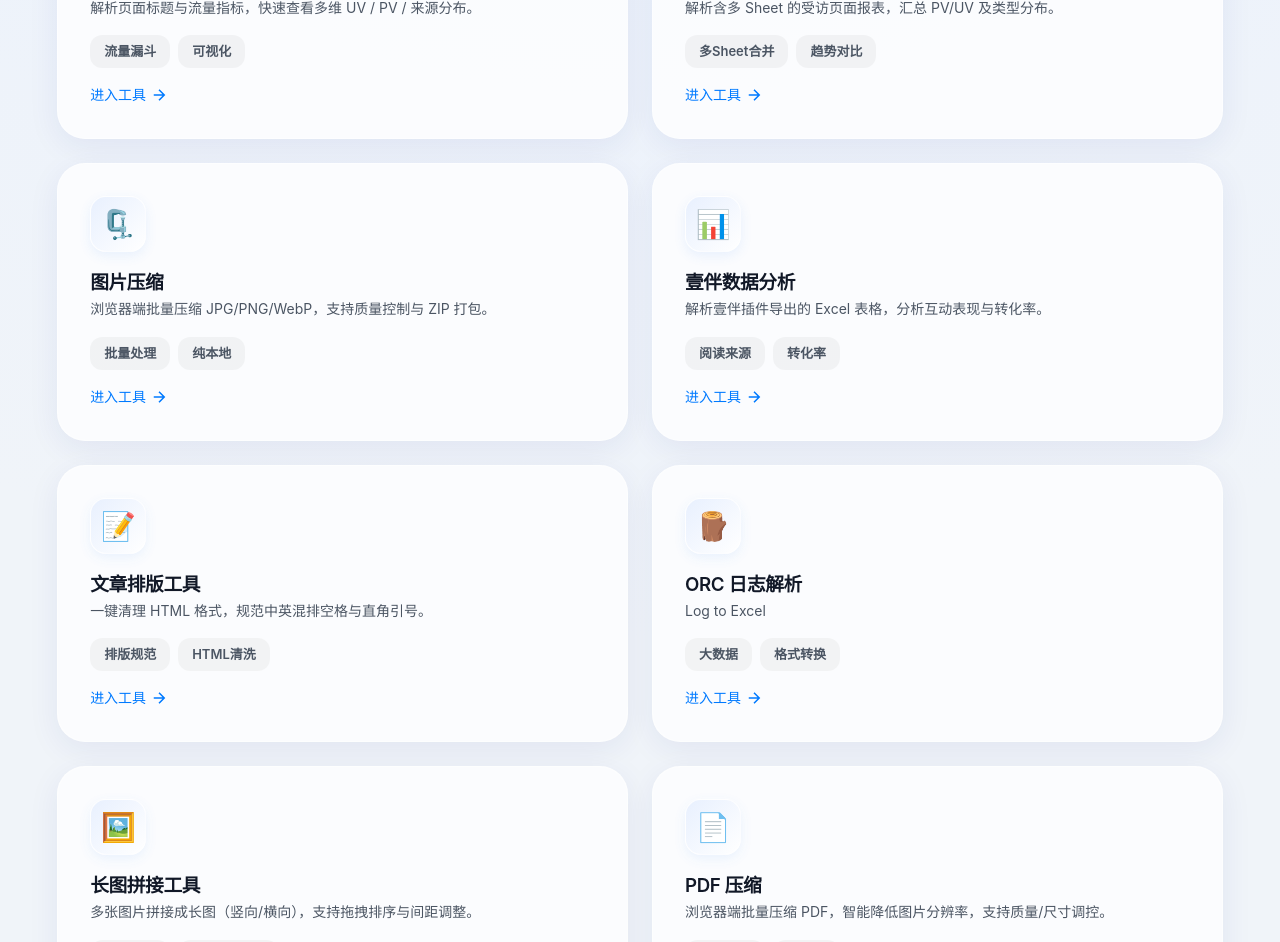
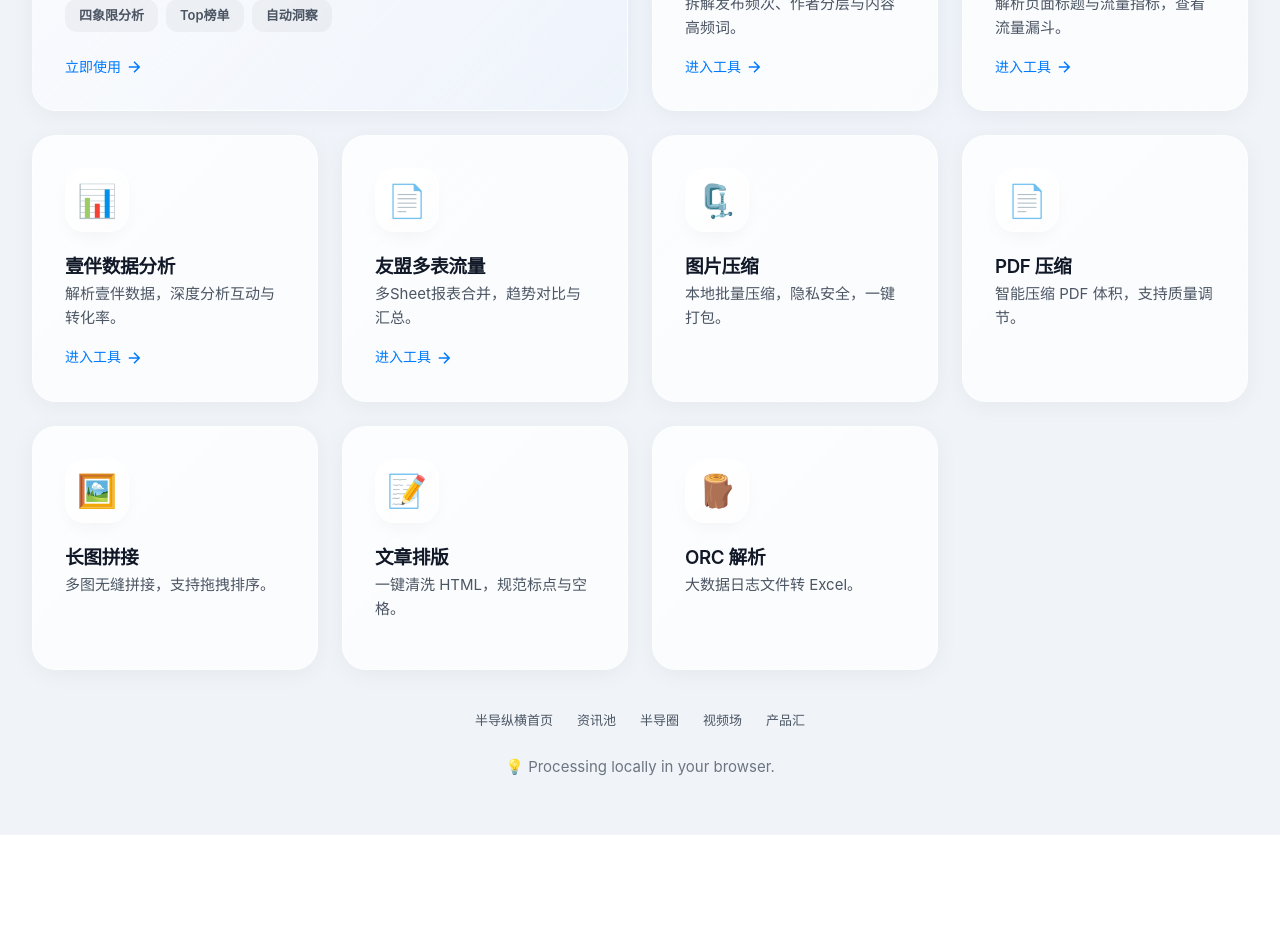
Before and after one commit to propropro123999/wechatRadaryu, a website: page index.html in a window 1280 px wide. Shown: the part 796-1738 px from the top of the page. After the commit the page ends 1631 px from the top, so only its background shows below. Drawn offline with Linux system fonts and the light colour scheme; a web font is replaced by a local one.

Commit message:
UI update

```diff
--- a/gemini-ui.css
+++ b/gemini-ui.css
@@ -26,11 +26,11 @@
   --gem-gradient-mesh: radial-gradient(at 0% 0%, hsla(253, 16%, 7%, 1) 0, transparent 50%), radial-gradient(at 50% 0%, hsla(225, 39%, 30%, 1) 0, transparent 50%), radial-gradient(at 100% 0%, hsla(339, 49%, 30%, 1) 0, transparent 50%);
   /* Gentle pastel mesh for light mode */
   --gem-bg-mesh:
-    radial-gradient(at 0% 0%, rgba(167, 243, 208, 0.3) 0, transparent 50%),
-    radial-gradient(at 50% 10%, rgba(165, 243, 252, 0.3) 0, transparent 50%),
-    radial-gradient(at 100% 0%, rgba(224, 231, 255, 0.5) 0, transparent 50%),
-    radial-gradient(at 80% 100%, rgba(253, 186, 116, 0.2) 0, transparent 50%),
-    radial-gradient(at 0% 100%, rgba(196, 181, 253, 0.3) 0, transparent 50%);
+    radial-gradient(at 0% 0%, rgba(167, 243, 208, 0.4) 0, transparent 50%),
+    radial-gradient(at 50% 10%, rgba(165, 243, 252, 0.4) 0, transparent 50%),
+    radial-gradient(at 100% 0%, rgba(224, 231, 255, 0.6) 0, transparent 50%),
+    radial-gradient(at 80% 100%, rgba(253, 186, 116, 0.3) 0, transparent 50%),
+    radial-gradient(at 0% 100%, rgba(196, 181, 253, 0.4) 0, transparent 50%);
 
   --gem-color-accent: #007AFF;
   /* iOS Blue */
@@ -178,24 +178,83 @@ a:hover {
 /* ——— Components ——— */
 
 /* Glass Card */
+/* Glass Card */
 .gem-card {
-  background: var(--gem-color-bg-surface);
-  backdrop-filter: var(--gem-blur-lg);
-  -webkit-backdrop-filter: var(--gem-blur-lg);
-  border-radius: var(--gem-radius-lg);
+  background: rgba(255, 255, 255, 0.65);
+  backdrop-filter: blur(24px) saturate(140%);
+  -webkit-backdrop-filter: blur(24px) saturate(140%);
+  border-radius: 24px;
   padding: 32px;
-  box-shadow: var(--gem-shadow-card);
-  border: 1px solid rgba(255, 255, 255, 0.4);
-  transition: all 0.4s cubic-bezier(0.175, 0.885, 0.32, 1.275);
+  box-shadow: 0 4px 24px -1px rgba(0, 0, 0, 0.05);
+  border: 1px solid rgba(255, 255, 255, 0.6);
+  transition: all 0.4s cubic-bezier(0.25, 0.8, 0.25, 1);
   position: relative;
   overflow: hidden;
+  display: flex;
+  flex-direction: column;
+}
+
+.gem-card::before {
+  content: '';
+  position: absolute;
+  top: 0;
+  left: 0;
+  right: 0;
+  height: 100%;
+  background: linear-gradient(135deg, rgba(255, 255, 255, 0.4) 0%, rgba(255, 255, 255, 0.1) 100%);
+  z-index: 0;
+  pointer-events: none;
+}
+
+.gem-card>* {
+  position: relative;
+  z-index: 1;
 }
 
 .gem-card:hover {
-  transform: translateY(-6px) scale(1.01);
-  box-shadow: var(--gem-shadow-floating);
-  border-color: rgba(255, 255, 255, 0.8);
-  background: rgba(255, 255, 255, 0.85);
+  transform: translateY(-4px) scale(1.01);
+  box-shadow: 0 20px 40px -10px rgba(0, 0, 0, 0.1);
+  border-color: rgba(255, 255, 255, 0.9);
+  background: rgba(255, 255, 255, 0.75);
+}
+
+/* Bento Grid System */
+.bento-grid {
+  display: grid;
+  grid-template-columns: repeat(1, 1fr);
+  gap: 24px;
+  auto-rows: minmax(180px, auto);
+}
+
+@media (min-width: 640px) {
+  .bento-grid {
+    grid-template-columns: repeat(2, 1fr);
+  }
+}
+
+@media (min-width: 1024px) {
+  .bento-grid {
+    grid-template-columns: repeat(4, 1fr);
+    /* 4 columns base */
+  }
+}
+
+.col-span-2 {
+  grid-column: span 1;
+}
+
+.row-span-2 {
+  grid-row: span 1;
+}
+
+@media (min-width: 1024px) {
+  .col-span-2 {
+    grid-column: span 2;
+  }
+
+  .row-span-2 {
+    grid-row: span 2;
+  }
 }
 
 /* Inputs */
--- a/index.html
+++ b/index.html
@@ -19,33 +19,27 @@
 
     .hero-section {
       text-align: center;
-      margin-bottom: 48px;
-    }
-
-    .tools-grid {
-      display: grid;
-      grid-template-columns: repeat(2, 1fr);
-      gap: 24px;
-    }
-
-    @media (max-width: 768px) {
-      .tools-grid {
-        grid-template-columns: 1fr;
-      }
+      margin-bottom: 56px;
+      position: relative;
     }
 
     .tool-icon-wrapper {
-      width: 56px;
-      height: 56px;
-      border-radius: 16px;
-      background: linear-gradient(135deg, #E8F0FE, #FFFFFF);
+      width: 64px;
+      height: 64px;
+      border-radius: 20px;
+      background: linear-gradient(135deg, rgba(255, 255, 255, 0.9), rgba(255, 255, 255, 0.4));
       display: flex;
       align-items: center;
       justify-content: center;
-      font-size: 28px;
-      box-shadow: 0 4px 12px rgba(66, 133, 244, 0.1);
-      margin-bottom: 16px;
-      border: 1px solid rgba(255, 255, 255, 0.8);
+      font-size: 32px;
+      box-shadow: 0 8px 20px -6px rgba(0, 0, 0, 0.05);
+      margin-bottom: 20px;
+      border: 1px solid rgba(255, 255, 255, 0.5);
+      transition: transform 0.3s ease;
+    }
+
+    .gem-card:hover .tool-icon-wrapper {
+      transform: scale(1.1) rotate(-5deg);
     }
 
     .tool-link {
@@ -124,17 +118,50 @@
     </div>
 
     <!-- Tools Grid -->
-    <div class="tools-grid animate-fade-in delay-3">
+    <!-- Tools Grid (Bento Style) -->
+    <div class="bento-grid animate-fade-in delay-3">
 
-      <!-- Card 1 -->
-      <a href="./content-dashboard.html" class="gem-card flex flex-col">
-        <div class="tool-icon-wrapper">📈</div>
-        <h3>内容数据分析</h3>
-        <p style="font-size: 14px; flex-grow: 1;">读取公众号导出表，自动匹配阅读/分享/完读字段，生成 Top 榜单与四象限洞察。</p>
-        <div class="flex gap-2" style="flex-wrap: wrap; margin-bottom: 16px;">
-          <span class="gem-chip">四象限</span>
-          <span class="gem-chip">榜单生成</span>
+      <!-- Card 1: Content Dashboard (Hero - 2x2 or wide) -->
+      <a href="./content-dashboard.html" class="gem-card col-span-2 row-span-2"
+        style="background: linear-gradient(135deg, rgba(255,255,255,0.8), rgba(232,240,254,0.4));">
+        <div class="flex justify-between items-start w-full">
+          <div class="tool-icon-wrapper" style="width: 72px; height: 72px; font-size: 36px;">📈</div>
+          <div class="gem-chip gem-chip-accent">Core Tool</div>
         </div>
+        <h3 style="font-size: 24px; margin-top: 12px;">内容数据分析</h3>
+        <p style="font-size: 16px; opacity: 0.8; max-width: 80%;">读取公众号导出表，自动匹配阅读/分享/完读字段，生成 Top 榜单与四象限洞察。运营复盘必备神器。</p>
+
+        <div class="flex gap-2" style="margin-top: auto; flex-wrap: wrap;">
+          <span class="gem-chip">四象限分析</span>
+          <span class="gem-chip">Top榜单</span>
+          <span class="gem-chip">自动洞察</span>
+        </div>
+        <div class="tool-link" style="margin-top: 24px;">
+          立即使用 <svg viewBox="0 0 24 24" fill="none" stroke="currentColor" stroke-width="2">
+            <path d="M5 12h14m-7-7 7 7-7 7" />
+          </svg>
+        </div>
+      </a>
+
+      <!-- Word to HTML Tool (Featured - Wide) -->
+      <a href="./word-to-html.html" class="gem-card col-span-2">
+        <div class="flex justify-between items-start">
+          <div class="tool-icon-wrapper">📝</div>
+          <div class="gem-chip" style="background: rgba(16, 185, 129, 0.1); color: #059669;">New</div>
+        </div>
+        <h3>Word 转 HTML</h3>
+        <p>文档一键转网页，图床自动桥接，完美适配知乎/公众号。</p>
+        <div class="flex gap-2" style="margin-top: auto;">
+          <span class="gem-chip">Catbox图床</span>
+          <span class="gem-chip">格式还原</span>
+        </div>
+      </a>
+
+      <!-- Card 2: Ops Dashboard -->
+      <a href="./bandao-ops-dashboard.html" class="gem-card">
+        <div class="tool-icon-wrapper">🧭</div>
+        <h3>专栏 / 帖子工具</h3>
+        <p>拆解发布频次、作者分层与内容高频词。</p>
         <div class="tool-link">
           进入工具 <svg viewBox="0 0 24 24" fill="none" stroke="currentColor" stroke-width="2">
             <path d="M5 12h14m-7-7 7 7-7 7" />
@@ -142,15 +169,11 @@
         </div>
       </a>
 
-      <!-- Card 2 -->
-      <a href="./bandao-ops-dashboard.html" class="gem-card flex flex-col">
-        <div class="tool-icon-wrapper">🧭</div>
-        <h3>专栏 / 帖子工具</h3>
-        <p style="font-size: 14px; flex-grow: 1;">拆解发布频次、作者分层与内容高频词，优化运营节奏。</p>
-        <div class="flex gap-2" style="flex-wrap: wrap; margin-bottom: 16px;">
-          <span class="gem-chip">发布节奏</span>
-          <span class="gem-chip">高频词</span>
-        </div>
+      <!-- Card 3: Page Traffic -->
+      <a href="./page-traffic-dashboard.html" class="gem-card">
+        <div class="tool-icon-wrapper">🌐</div>
+        <h3>页面流量分析</h3>
+        <p>解析页面标题与流量指标，查看流量漏斗。</p>
         <div class="tool-link">
           进入工具 <svg viewBox="0 0 24 24" fill="none" stroke="currentColor" stroke-width="2">
             <path d="M5 12h14m-7-7 7 7-7 7" />
@@ -158,15 +181,11 @@
         </div>
       </a>
 
-      <!-- Card 3 -->
-      <a href="./page-traffic-dashboard.html" class="gem-card flex flex-col">
-        <div class="tool-icon-wrapper">🌐</div>
-        <h3>页面流量分析</h3>
-        <p style="font-size: 14px; flex-grow: 1;">解析页面标题与流量指标，快速查看多维 UV / PV / 来源分布。</p>
-        <div class="flex gap-2" style="flex-wrap: wrap; margin-bottom: 16px;">
-          <span class="gem-chip">流量漏斗</span>
-          <span class="gem-chip">可视化</span>
-        </div>
+      <!-- Card 6: Yiban Analysis -->
+      <a href="./yiban-dashboard.html" class="gem-card">
+        <div class="tool-icon-wrapper">📊</div>
+        <h3>壹伴数据分析</h3>
+        <p>解析壹伴数据，深度分析互动与转化率。</p>
         <div class="tool-link">
           进入工具 <svg viewBox="0 0 24 24" fill="none" stroke="currentColor" stroke-width="2">
             <path d="M5 12h14m-7-7 7 7-7 7" />
@@ -174,15 +193,11 @@
         </div>
       </a>
 
-      <!-- Card 4 -->
-      <a href="./youmeng.html" class="gem-card flex flex-col">
+      <!-- Card 4: Youmeng -->
+      <a href="./youmeng.html" class="gem-card">
         <div class="tool-icon-wrapper">📄</div>
         <h3>友盟多表流量</h3>
-        <p style="font-size: 14px; flex-grow: 1;">解析含多 Sheet 的受访页面报表，汇总 PV/UV 及类型分布。</p>
-        <div class="flex gap-2" style="flex-wrap: wrap; margin-bottom: 16px;">
-          <span class="gem-chip">多Sheet合并</span>
-          <span class="gem-chip">趋势对比</span>
-        </div>
+        <p>多Sheet报表合并，趋势对比与汇总。</p>
         <div class="tool-link">
           进入工具 <svg viewBox="0 0 24 24" fill="none" stroke="currentColor" stroke-width="2">
             <path d="M5 12h14m-7-7 7 7-7 7" />
@@ -190,116 +205,39 @@
         </div>
       </a>
 
-      <!-- Card 5 -->
-      <a href="./image-compress.html" class="gem-card flex flex-col">
+      <!-- Card 5: Image Compress -->
+      <a href="./image-compress.html" class="gem-card">
         <div class="tool-icon-wrapper">🗜️</div>
         <h3>图片压缩</h3>
-        <p style="font-size: 14px; flex-grow: 1;">浏览器端批量压缩 JPG/PNG/WebP，支持质量控制与 ZIP 打包。</p>
-        <div class="flex gap-2" style="flex-wrap: wrap; margin-bottom: 16px;">
-          <span class="gem-chip">批量处理</span>
-          <span class="gem-chip">纯本地</span>
-        </div>
-        <div class="tool-link">
-          进入工具 <svg viewBox="0 0 24 24" fill="none" stroke="currentColor" stroke-width="2">
-            <path d="M5 12h14m-7-7 7 7-7 7" />
-          </svg>
-        </div>
+        <p>本地批量压缩，隐私安全，一键打包。</p>
       </a>
 
-      <!-- Card 6 -->
-      <a href="./yiban-dashboard.html" class="gem-card flex flex-col">
-        <div class="tool-icon-wrapper">📊</div>
-        <h3>壹伴数据分析</h3>
-        <p style="font-size: 14px; flex-grow: 1;">解析壹伴插件导出的 Excel 表格，分析互动表现与转化率。</p>
-        <div class="flex gap-2" style="flex-wrap: wrap; margin-bottom: 16px;">
-          <span class="gem-chip">阅读来源</span>
-          <span class="gem-chip">转化率</span>
-        </div>
-        <div class="tool-link">
-          进入工具 <svg viewBox="0 0 24 24" fill="none" stroke="currentColor" stroke-width="2">
-            <path d="M5 12h14m-7-7 7 7-7 7" />
-          </svg>
-        </div>
+      <!-- PDF Compress -->
+      <a href="./pdf-compress.html" class="gem-card">
+        <div class="tool-icon-wrapper">📄</div>
+        <h3>PDF 压缩</h3>
+        <p>智能压缩 PDF 体积，支持质量调节。</p>
       </a>
 
-      <!-- Card 7 -->
-      <a href="./article-formatter.html" class="gem-card flex flex-col">
+      <!-- Image Stitching -->
+      <a href="./image-stitch.html" class="gem-card">
+        <div class="tool-icon-wrapper">🖼️</div>
+        <h3>长图拼接</h3>
+        <p>多图无缝拼接，支持拖拽排序。</p>
+      </a>
+
+      <!-- Article Formatter -->
+      <a href="./article-formatter.html" class="gem-card">
         <div class="tool-icon-wrapper">📝</div>
-        <h3>文章排版工具</h3>
-        <p style="font-size: 14px; flex-grow: 1;">一键清理 HTML 格式，规范中英混排空格与直角引号。</p>
-        <div class="flex gap-2" style="flex-wrap: wrap; margin-bottom: 16px;">
-          <span class="gem-chip">排版规范</span>
-          <span class="gem-chip">HTML清洗</span>
-        </div>
-        <div class="tool-link">
-          进入工具 <svg viewBox="0 0 24 24" fill="none" stroke="currentColor" stroke-width="2">
-            <path d="M5 12h14m-7-7 7 7-7 7" />
-          </svg>
-        </div>
+        <h3>文章排版</h3>
+        <p>一键清洗 HTML，规范标点与空格。</p>
       </a>
 
       <!-- ORC Log Parser -->
-      <a href="./orc-log-parser.html" class="gem-card flex flex-col">
+      <a href="./orc-log-parser.html" class="gem-card">
         <div class="tool-icon-wrapper">🪵</div>
-        <h3>ORC 日志解析</h3>
-        <p style="font-size: 14px; flex-grow: 1;">Log to Excel</p>
-        <div class="flex gap-2" style="flex-wrap: wrap; margin-bottom: 16px;">
-          <span class="gem-chip">大数据</span>
-          <span class="gem-chip">格式转换</span>
-        </div>
-        <div class="tool-link">
-          进入工具 <svg viewBox="0 0 24 24" fill="none" stroke="currentColor" stroke-width="2">
-            <path d="M5 12h14m-7-7 7 7-7 7" />
-          </svg>
-        </div>
-      </a>
-
-      <!-- Image Stitching Tool -->
-      <a href="./image-stitch.html" class="gem-card flex flex-col">
-        <div class="tool-icon-wrapper">🖼️</div>
-        <h3>长图拼接工具</h3>
-        <p style="font-size: 14px; flex-grow: 1;">多张图片拼接成长图（竖向/横向），支持拖拽排序与间距调整。</p>
-        <div class="flex gap-2" style="flex-wrap: wrap; margin-bottom: 16px;">
-          <span class="gem-chip">拖拽排序</span>
-          <span class="gem-chip">Canvas合成</span>
-        </div>
-        <div class="tool-link">
-          进入工具 <svg viewBox="0 0 24 24" fill="none" stroke="currentColor" stroke-width="2">
-            <path d="M5 12h14m-7-7 7 7-7 7" />
-          </svg>
-        </div>
-      </a>
-
-      <!-- PDF Compression Tool -->
-      <a href="./pdf-compress.html" class="gem-card flex flex-col">
-        <div class="tool-icon-wrapper">📄</div>
-        <h3>PDF 压缩</h3>
-        <p style="font-size: 14px; flex-grow: 1;">浏览器端批量压缩 PDF，智能降低图片分辨率，支持质量/尺寸调控。</p>
-        <div class="flex gap-2" style="flex-wrap: wrap; margin-bottom: 16px;">
-          <span class="gem-chip">批量处理</span>
-          <span class="gem-chip">纯本地</span>
-        </div>
-        <div class="tool-link">
-          进入工具 <svg viewBox="0 0 24 24" fill="none" stroke="currentColor" stroke-width="2">
-            <path d="M5 12h14m-7-7 7 7-7 7" />
-          </svg>
-        </div>
-      </a>
-
-      <!-- Word to HTML Tool -->
-      <a href="./word-to-html.html" class="gem-card flex flex-col">
-        <div class="tool-icon-wrapper">📝</div>
-        <h3>Word 转 HTML</h3>
-        <p style="font-size: 14px; flex-grow: 1;">将 Word (.docx) 文档转换为干净的 HTML，自动保留图片，适合复制到编辑器。</p>
-        <div class="flex gap-2" style="flex-wrap: wrap; margin-bottom: 16px;">
-          <span class="gem-chip">格式转换</span>
-          <span class="gem-chip">保留图片</span>
-        </div>
-        <div class="tool-link">
-          进入工具 <svg viewBox="0 0 24 24" fill="none" stroke="currentColor" stroke-width="2">
-            <path d="M5 12h14m-7-7 7 7-7 7" />
-          </svg>
-        </div>
+        <h3>ORC 解析</h3>
+        <p>大数据日志文件转 Excel。</p>
       </a>
 
     </div>
```
Also changed, not shown: README.md.
